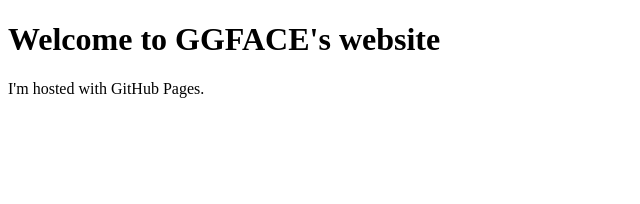
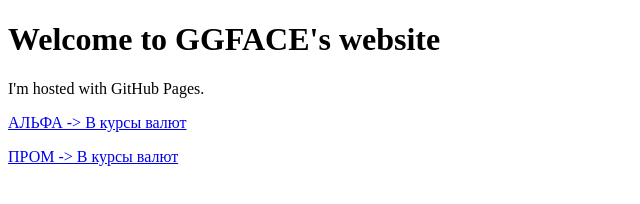
Before and after one commit to ggface/ggface.github.io, a plain HTML site: page index.html in a window 1280 px wide. Shown: the whole page, without its empty margins (0-640 px from the left). Drawn offline with Linux system fonts and the light colour scheme.

Commit message:
Update index.html
added app links

```diff
--- a/index.html
+++ b/index.html
@@ -3,5 +3,11 @@
 <body>
 <h1>Welcome to GGFACE's website</h1>
 <p>I'm hosted with GitHub Pages.</p>
+<p>
+  <a rel="alternate" href="android-app://ru.sberbankmobile_alpha/androidapp/ru.sberbankmobile_alpha/rates">АЛЬФА -> В курсы валют</a>
+</p>
+<p>
+  <a rel="alternate" href="android-app://ru.sberbankmobile/androidapp/ru.sberbankmobile/rates">ПРОМ -> В курсы валют</a>
+</p>
 </body>
 </html>
```
